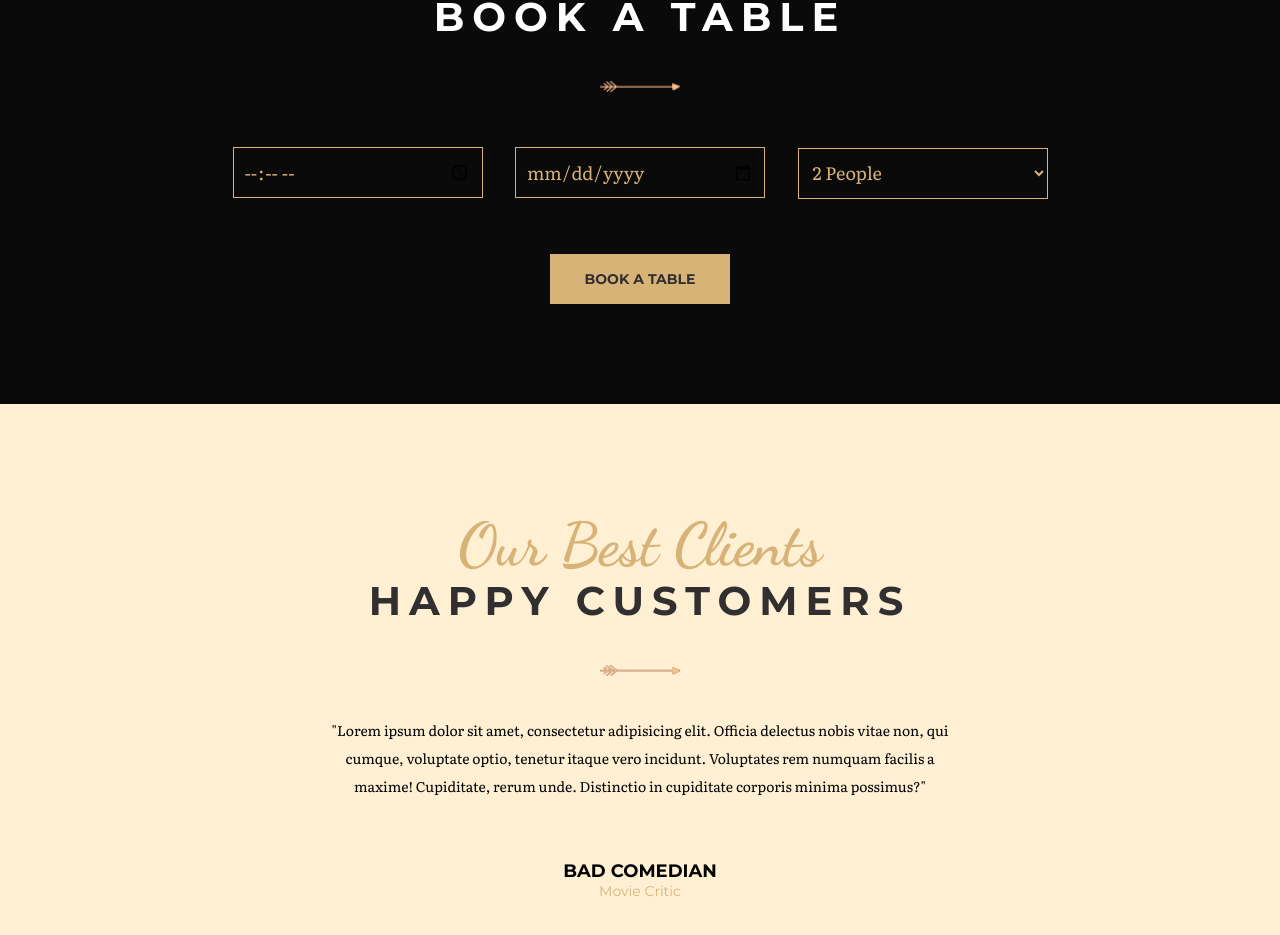
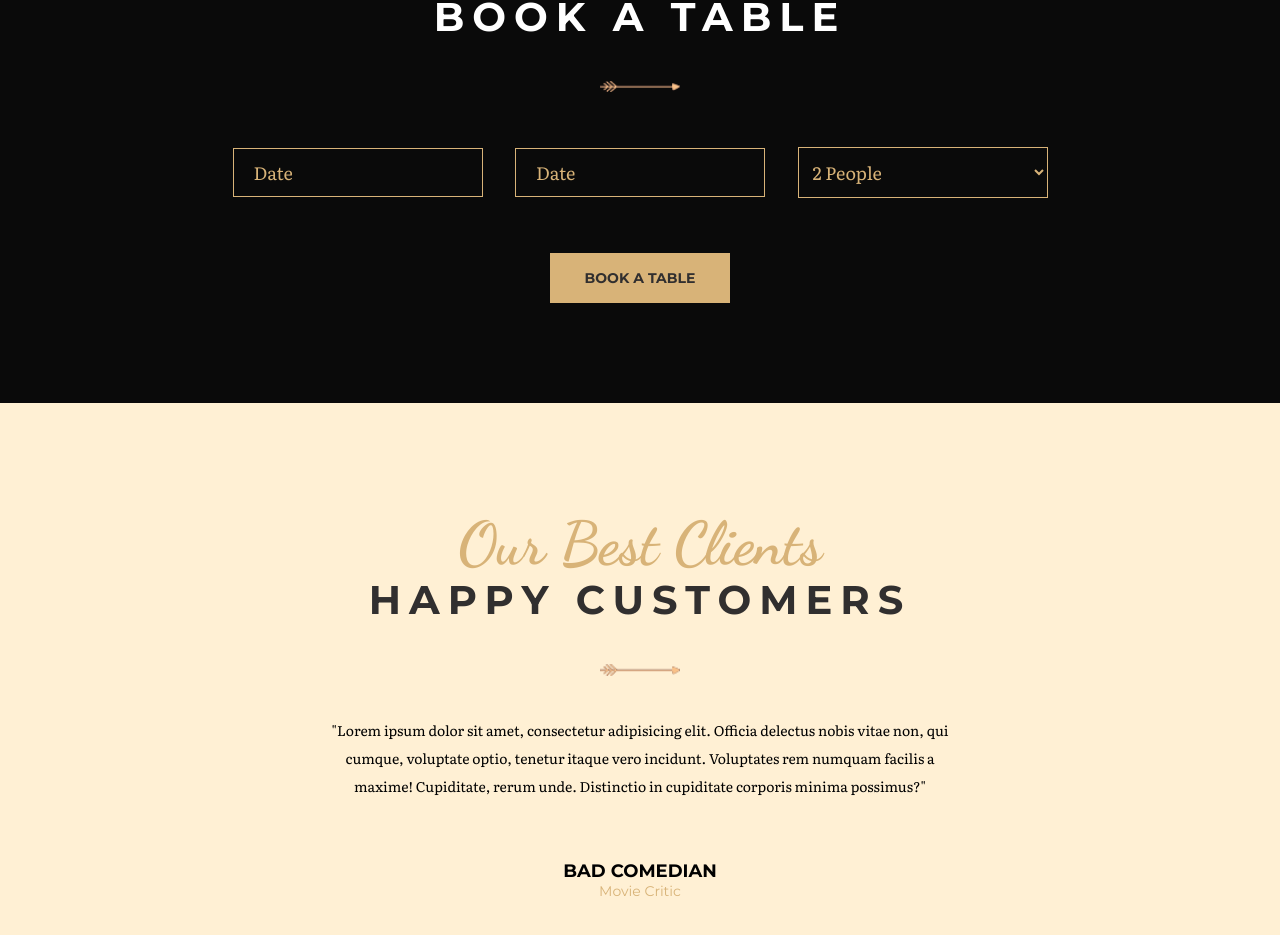
Before and after one commit to PiotrGrzy/Steakville, a website: page index.html in a window 1280 px wide. Shown: the part 6629-7564 px from the top of the page. Drawn offline with Linux system fonts and the light colour scheme.

Commit message:
change input placeholders in reservation section
resize menu cards for mobile views

```diff
--- a/index.html
+++ b/index.html
@@ -235,8 +235,12 @@
         <h2 class="heading-2 heading-2--white">book a table</h2>
         <img src="img/Arrow.png" alt="Arrow 2" class="arrow">
         <form action="submit">
-            <input class="reservation__time" type="time" placeholder="Time">
-            <input class="reservation__date" type="date" placeholder="Date">
+
+            <input placeholder="Date" class="reservation__time" placeholder="Time" type="text"
+                onfocus="(this.type='time')" onblur="(this.type='text')" id="date">
+            <input placeholder="Date" class="reservation__date" placeholder="Date" type="text"
+                onfocus="(this.type='date')" onblur="(this.type='text')" id="date">
+
             <select name="People" class="reservation__people">
                 <option value="2">2 People</option>
                 <option value="3">3 People</option>
--- a/sass/modules/_menu.scss
+++ b/sass/modules/_menu.scss
@@ -24,6 +24,12 @@
   position: relative;
   padding: 5rem;
 
+  @media only screen and (max-width: 450px) {
+    width: 40rem;
+    margin: 1rem;
+    padding: 2rem;
+  }
+
   &--1,
   &--3 {
     justify-self: end;
@@ -43,6 +49,9 @@
   &__img {
     position: absolute;
     top: 50%;
+    @media only screen and (max-width: 450px) {
+      width: 15rem;
+    }
 
     &--1,
     &--3 {
--- a/sass/modules/_reservation.scss
+++ b/sass/modules/_reservation.scss
@@ -29,8 +29,10 @@
     color: $color-primary;
   }
 
-  &__time::placeholder {
+  &__time::placeholder,
+  &__date::placeholder {
     font-family: $font-primary;
+    color: $color-primary;
     font-size: 1.8rem;
     padding: 1rem;
   }
```
Also changed, not shown: sass/style.css, 1 other file.
